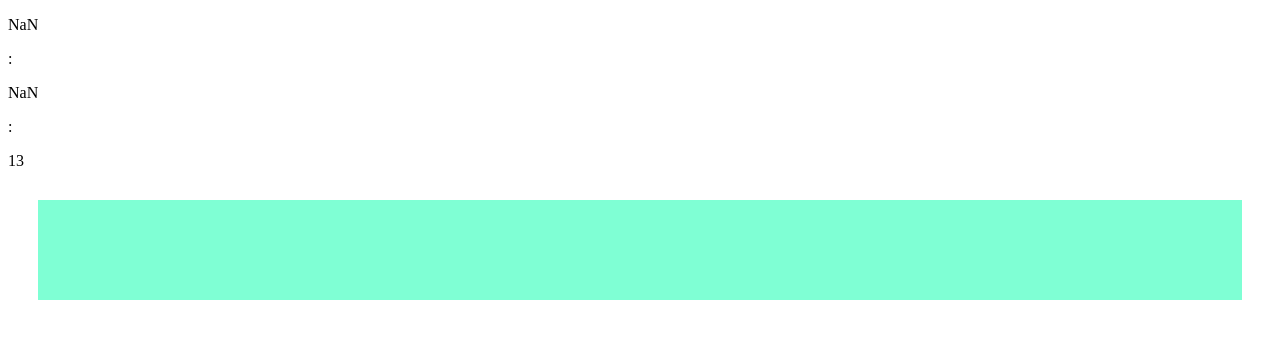
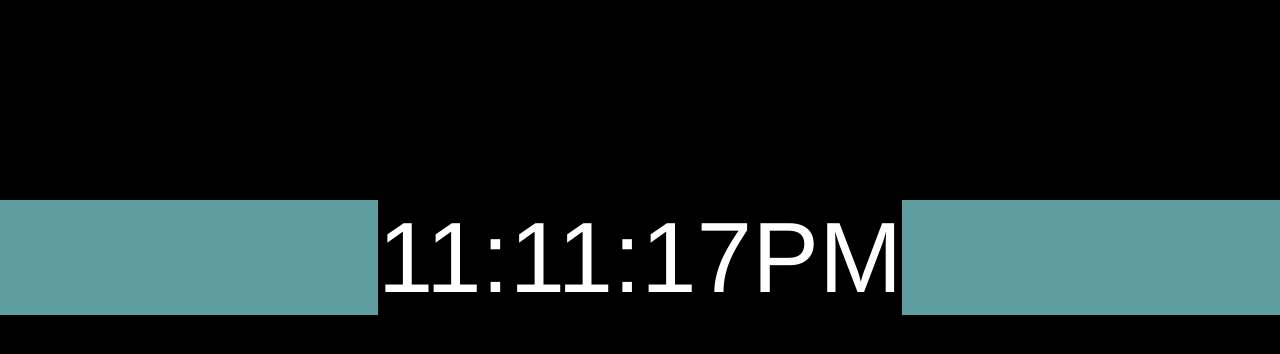
Before and after one commit to ridalak027/JS05-2, a plain HTML site: page index.html in a window 1280 px wide. Drawn offline with Linux system fonts and the light colour scheme.

Commit message:
Add files via upload

```diff
--- a/index.html
+++ b/index.html
@@ -3,16 +3,20 @@
 <head>
     <meta charset="UTF-8">
     <meta name="viewport" content="width=device-width, initial-scale=1.0">
+    <title>Clock</title>
     <link rel="stylesheet" href="style.css">
-    <script src="main.js" defer></script>
-    <title>Document</title>
+
 </head>
 <body>
+    <div class="container">
+        <span id="hours">00</span>
+        <span>:</span>
+        <span id="minutes">00</span>
+        <span>:</span>
+        <span id="seconds">00</span>
+        <span id="session">AM</span>
+    </div>
 
-   <p id="hour"></p>: <p id="min"></p>: <p id="sec"></p>
-
-   <h1 id="hh"></h1>
-
-
+    <script src="script.js"></script>
 </body>
 </html>
--- /dev/null
+++ b/script.js
@@ -0,0 +1,26 @@
+function displayTime(){
+    var dateTime = new Date();
+    var hrs = dateTime.getHours();
+    var min = dateTime.getMinutes();
+    var sec = dateTime.getSeconds();
+    var session = document.getElementById('session');
+
+    if(hrs >= 12){
+        session.innerHTML = 'PM';
+    }else{
+        session.innerHTML = 'AM';
+    }
+
+    if(hrs > 12){
+        hrs = hrs - 12;
+    }
+
+    hrs = (hrs == 0)? "0" + hrs : hrs;
+    min = (min < 10)? "0" + min : min;
+    sec = (sec < 10)? "0" + sec : sec;
+
+    document.getElementById('hours').innerHTML = hrs;
+    document.getElementById('minutes').innerHTML = min;
+    document.getElementById('seconds').innerHTML = sec;
+}
+setInterval(displayTime, 1000);
--- a/style.css
+++ b/style.css
@@ -1,6 +1,26 @@
-#hh {
-    background-color: aquamarine;
-    margin: 30px;
-    padding: 50px;
-    color: black;
+*{
+    margin: 0;
+    padding: 0;
+    background-color: black;
 }
+
+/*  */
+
+.container{
+    display: flex;
+    justify-content: center;
+    margin-top: 200px;
+    background-color: cadetblue;
+}
+
+.container span{
+    font-size: 100px;
+    font-family: 'Franklin Gothic Medium', 'Arial Narrow', Arial, sans-serif;
+    font-weight: 50;
+    color: white;
+    transition: all 0.3s ease;
+}
+
+.container span:hover{
+      color: rgb(255, 181, 181);
+}
```
